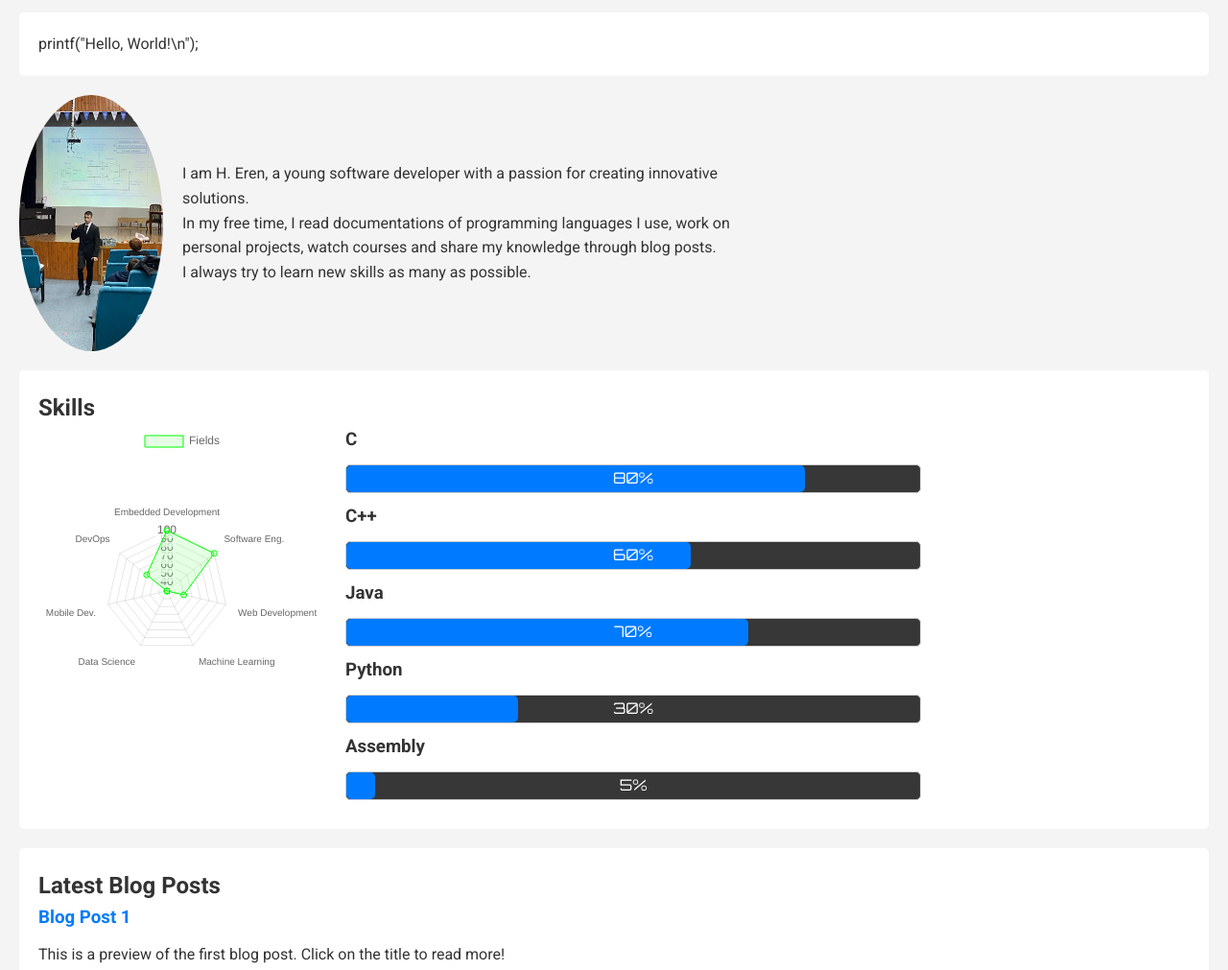
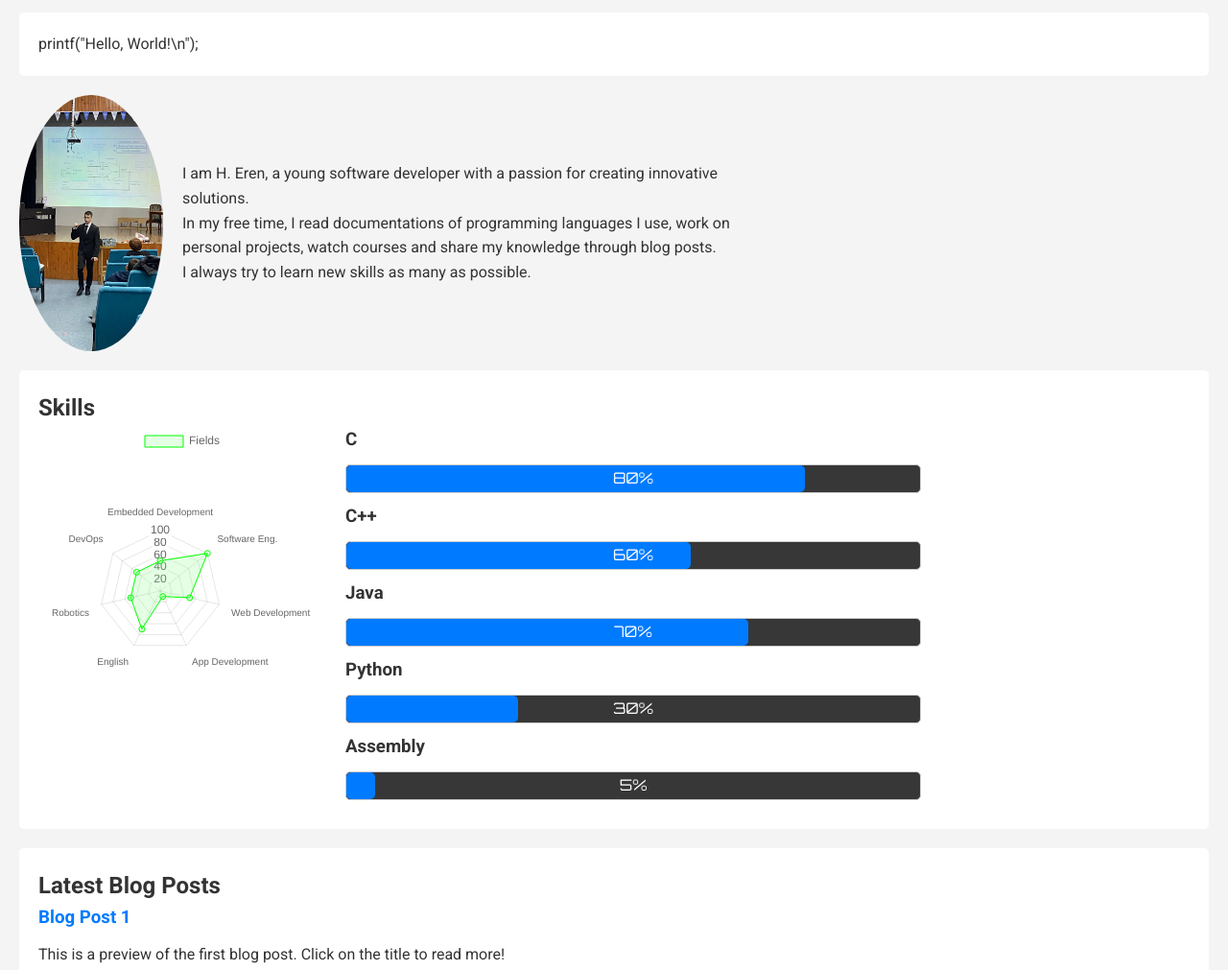
Before and after one commit to habilerent/habilerent.github.io, a plain HTML site: page index.html in a window 1280 px wide. Shown: the part 86-1097 px from the top of the page at 96% size. Drawn offline with nearby package versions, Linux system fonts and the light colour scheme.

Commit message:
fix chart

```diff
--- a/index.html
+++ b/index.html
@@ -156,10 +156,10 @@
             type: 'radar',
             data: {
                 labels: ['Embedded Development', 'Software Eng.', 'Web Development',
-                'Machine Learning', 'Data Science', 'Mobile Dev.', 'DevOps',],
+                'App Development', 'English', 'Robotics', 'DevOps',],
                 datasets: [{
                     label: 'Fields',
-                    data: [100, 100, 50, 30, 30, 30, 60,],
+                    data: [50, 100, 50, 10, 70, 50, 50,],
                     backgroundColor: 'rgba(120, 255, 120, 0.2)',
                     borderColor: 'rgba(0, 255, 0, 1)',
                     borderWidth: 1
```
